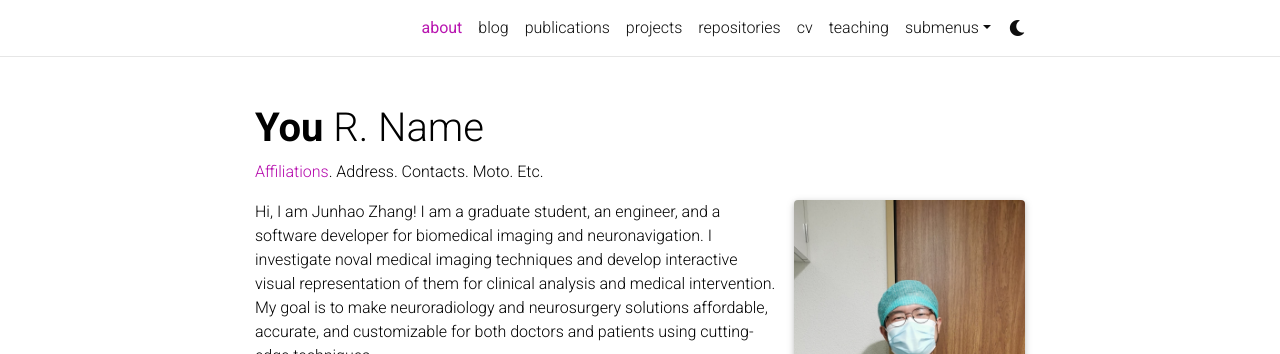
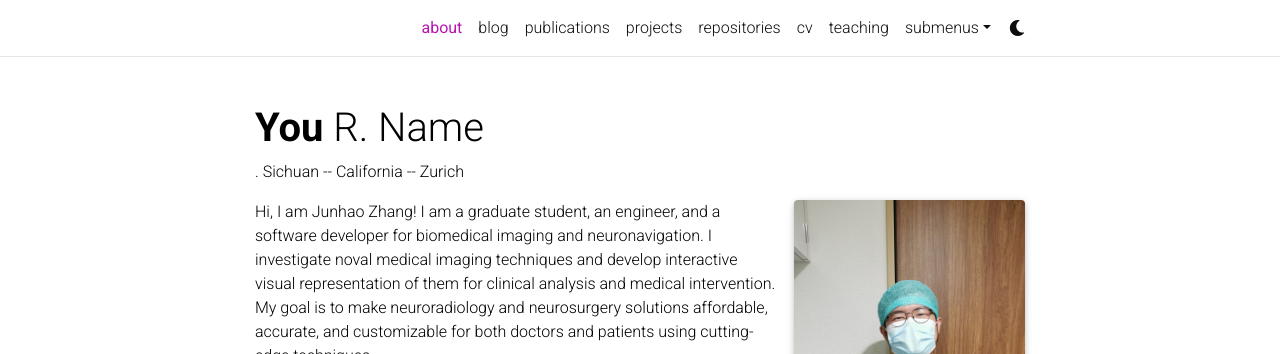
Before and after one commit to Junha0Zhang/junha0Zhang.github.io, a Jekyll site: the page built from _pages/about.md, in a window 1280 px wide and 1217 px high. Shown: the top 354 px of the window. Built offline with Jekyll 4.4.1, drawn with Linux system fonts in a browser that asks for light colours; full-size pictures stand in for the smaller copies a plugin makes; emoji names are drawn with the system emoji font; comment, search, counter and statistics services are not loaded; a style sheet for code colours, icons or effects is not loaded.

Commit message:
Update about.md

```diff
--- a/_pages/about.md
+++ b/_pages/about.md
@@ -2,7 +2,7 @@
 layout: about
 title: about
 permalink: /
-subtitle: <a href='#'>Affiliations</a>. Address. Contacts. Moto. Etc.
+subtitle: </a>. Sichuan -- California -- Zurich
 
 profile:
   align: right
```
